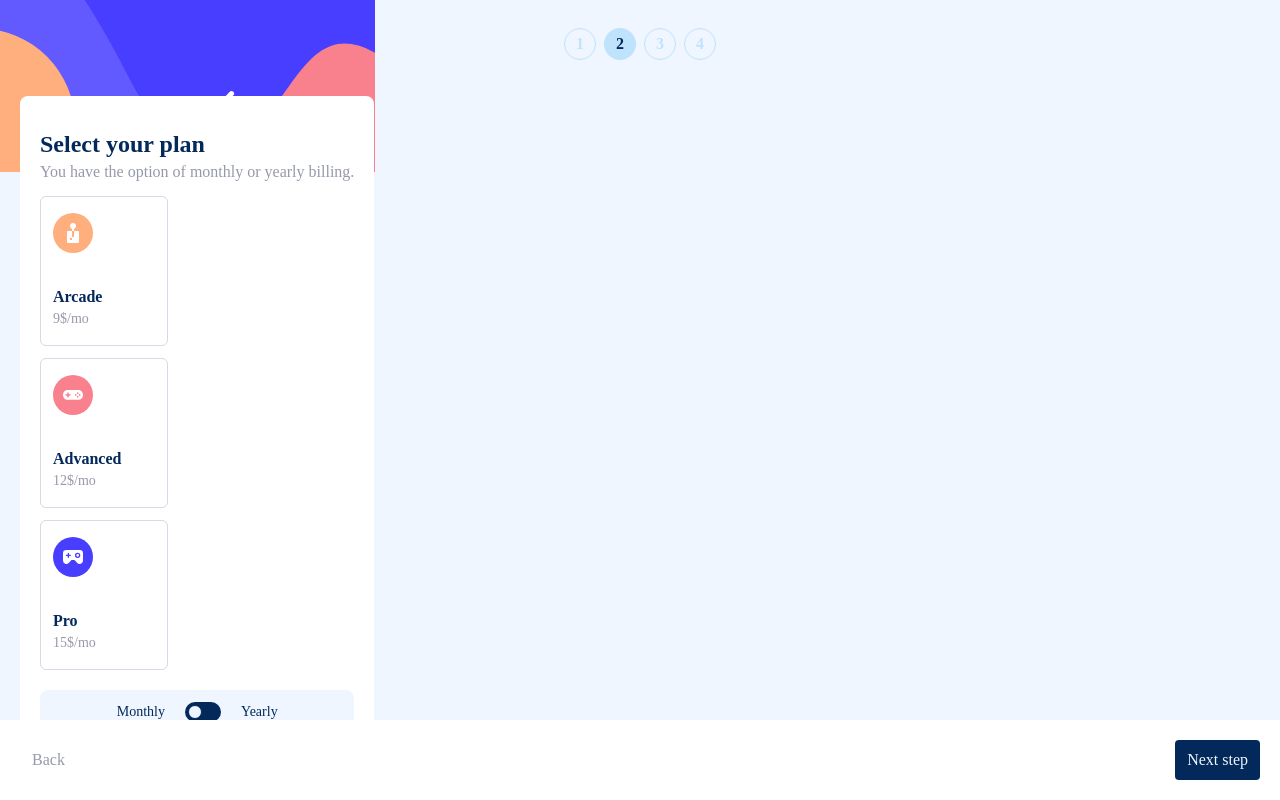
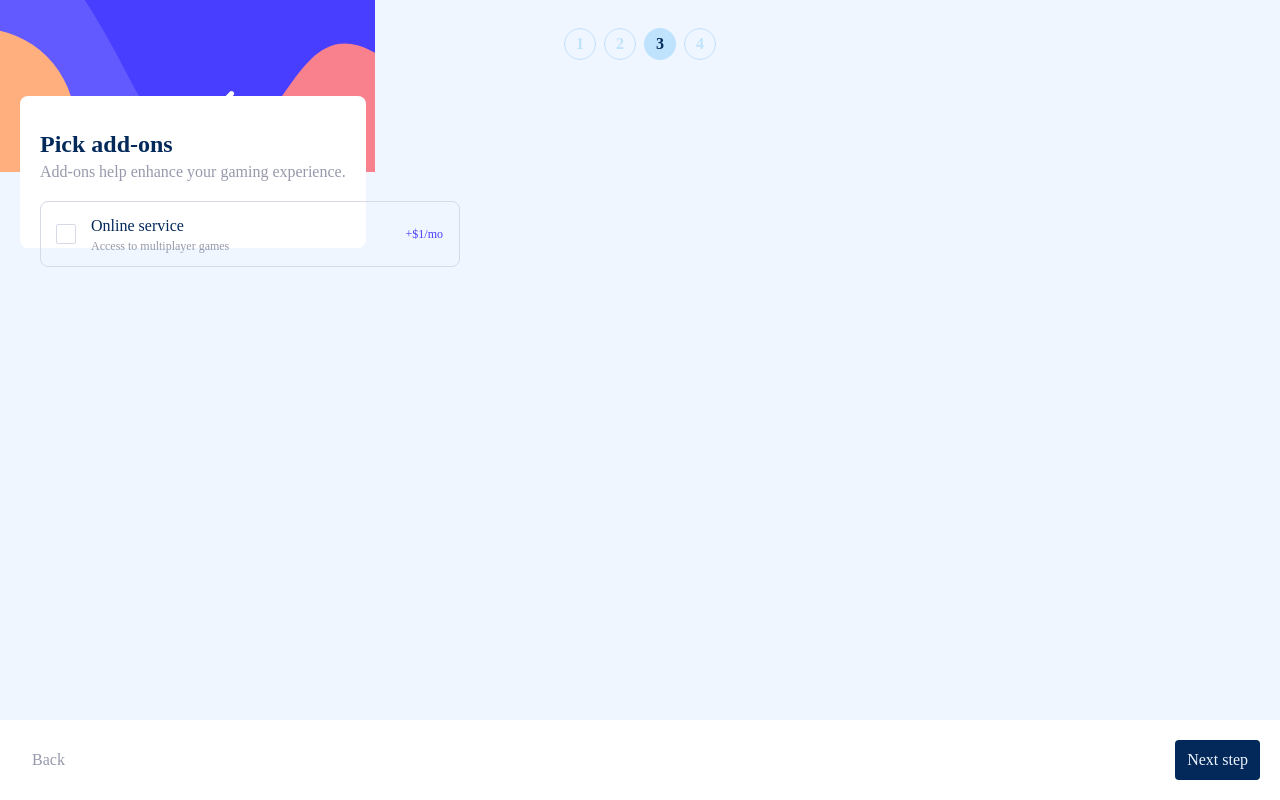
Before and after one commit to Gw3i/fm-multistep-form, an Angular app: page / in a window 1280 px wide. Built offline with nearby package versions, Linux system fonts and the light colour scheme.

Commit message:
Position steps 3 check box

```diff
--- a/src/app/components/multistep-form/multistep-form.component.html
+++ b/src/app/components/multistep-form/multistep-form.component.html
@@ -96,7 +96,9 @@
                     id="selectArcade"
                     #selectArcade
                   >
-                    {{ arcadePlan }}
+                    {{ arcadePlan }}$/{{
+                      billingPeriod === "monthly" ? "mo" : "yr"
+                    }}
                   </p>
                 </div>
               </div>
@@ -127,7 +129,9 @@
                 <div>
                   <h4 class="font-semibold">Advanced</h4>
                   <p class="text-neutral-cool-gray text-sm" id="selectAdvanced">
-                    {{ advancedPlan }}
+                    {{ advancedPlan }}$/{{
+                      billingPeriod === "monthly" ? "mo" : "yr"
+                    }}
                   </p>
                 </div>
               </div>
@@ -158,7 +162,9 @@
                 <div>
                   <h4 class="font-semibold">Pro</h4>
                   <p class="text-neutral-cool-gray text-sm" id="selectPro">
-                    {{ proPlan }}
+                    {{ proPlan }}$/{{
+                      billingPeriod === "monthly" ? "mo" : "yr"
+                    }}
                   </p>
                 </div>
               </div>
@@ -193,71 +199,31 @@
           Add-ons help enhance your gaming experience.
         </p>
 
-        <div class="flex flex-col gap-3">
-          <label
-            class="flex items-center justify-between gap-4 py-3 px-4 border border-neutral-light-gray rounded-lg"
-            for="online-service"
-          >
+        <div class="relative top-7">
+          <label class="checkbox-box" for="online-service">
             <div class="flex gap-4 items-center">
               <input
                 formControlName="online-service"
-                class="flex justify-center items-center pb-[3px] form-check-input appearance-none h-5 w-5 border border-neutral-light-gray checked:border-primary-purplish-blue rounded-sm bg-neutral-white checked:bg-primary-purplish-blue checked:before:content-link focus:outline-none transition duration-100 cursor-pointer xl:h-4 xl:w-4"
+                class="relative z-50 left-4 flex justify-center items-center pb-[3px] form-check-input appearance-none h-5 w-5 border border-neutral-light-gray checked:border-primary-purplish-blue rounded-sm bg-neutral-white checked:bg-primary-purplish-blue checked:before:content-link focus:outline-none transition duration-100 cursor-pointer xl:h-4 xl:w-4"
                 type="checkbox"
-                id="flexCheckDefault"
+                id="online-service"
               />
-
+              <div
+                class="flex items-center justify-between absolute left-0 w-[420px] py-3 pl-[50px] pr-4 border border-neutral-light-gray rounded-lg"
+              >
                 <div>
                   <h4>Online service</h4>
                   <p class="text-neutral-cool-gray text-xs">
                     Access to multiplayer games
                   </p>
                 </div>
-            </div>
-            <span class="text-primary-purplish-blue text-xs">+$1/mo</span>
-          </label>
-
-          <label
-            class="flex items-center justify-between gap-4 py-3 px-4 border border-neutral-light-gray rounded-lg"
-            for="larger-storage"
+                <span class="text-primary-purplish-blue text-xs"
+                  >+${{ onlineService }}/{{
+                    billingPeriod === "monthly" ? "mo" : "yr"
+                  }}</span
                 >
-            <div class="flex gap-4 items-center">
-              <input
-                formControlName="storage"
-                class="flex justify-center items-center pb-[3px] form-check-input appearance-none h-5 w-5 border border-neutral-light-gray rounded-sm bg-neutral-white checked:bg-primary-purplish-blue checked:border-primary-purplish-blue checked:before:content-link focus:outline-none transition duration-100 cursor-pointer xl:h-4 xl:w-4"
-                type="checkbox"
-                id="flexCheckDefault"
-              />
-
-              <div>
-                <h4>Larger Storage</h4>
-                <p class="text-neutral-cool-gray text-xs">
-                  Extra 1TB of cloud save
-                </p>
               </div>
             </div>
-            <span class="text-primary-purplish-blue text-xs">+$2/mo</span>
-          </label>
-
-          <label
-            class="flex items-center justify-between gap-4 py-2 px-4 border border-neutral-light-gray rounded-lg"
-            for="custom-profile"
-          >
-            <div class="flex gap-4 form-check items-center">
-              <input
-                formControlName="custom-profile"
-                class="flex justify-center items-center pb-[3px] form-check-input appearance-none h-5 w-5 border border-neutral-light-gray rounded-sm bg-neutral-white checked:bg-primary-purplish-blue checked:border-primary-purplish-blue checked:before:content-link focus:outline-none transition duration-100 cursor-pointer xl:h-4 xl:w-4"
-                type="checkbox"
-                id="flexCheckDefault"
-              />
-
-              <div>
-                <h4>Customizable profile</h4>
-                <p class="text-neutral-cool-gray text-xs">
-                  Custom theme on your profile
-                </p>
-              </div>
-            </div>
-            <span class="text-primary-purplish-blue text-xs">+$2/mo</span>
           </label>
         </div>
       </div>
@@ -273,7 +239,9 @@
           <div class="flex justify-between items-center">
             <div class="mb-3">
               <h4 class="text-primary-marine font-semibold">
-                Arcade (Monthly)
+                Arcade ({{
+                  billingPeriod === "monthly" ? "Monthly" : "Yearly"
+                }})
               </h4>
               <a href="#" type="button" class="underline text-neutral-cool-gray"
                 >Change</a
@@ -349,34 +317,4 @@
       </div>
     </div>
   </form>
-
-  <!-- <div
-    *ngIf="!lastPage"
-    class="xl:hidden absolute bottom-0 w-screen p-5 flex justify-between bg-neutral-white"
-    [ngClass]="{ 'flex-row-reverse': currentStep === 1 }"
-  >
-    <button
-      *ngIf="currentStep >= 2"
-      (click)="changePage(false)"
-      type="button"
-      class="text-neutral-cool-gray px-3 py-2 rounded"
-    >
-      Back
-    </button>
-    <button
-      *ngIf="currentStep !== 4"
-      (click)="changePage(true)"
-      type="button"
-      class="bg-primary-marine text-neutral-magnolia px-3 py-2 rounded"
-    >
-      Next step
-    </button>
-    <button
-      *ngIf="currentStep === 4"
-      type="submit"
-      class="bg-primary-purplish-blue text-neutral-magnolia px-3 py-2 rounded"
-    >
-      Confirm
-    </button>
-  </div> -->
 </div>
--- a/src/app/components/multistep-form/multistep-form.component.ts
+++ b/src/app/components/multistep-form/multistep-form.component.ts
@@ -20,12 +20,16 @@ import { StepperComponent } from '../stepper/stepper.component';
   changeDetection: ChangeDetectionStrategy.OnPush,
 })
 export class MultistepFormComponent implements OnInit {
-  currentStep = 2;
+  currentStep = 3;
   lastPage = false;
   form!: FormGroup;
-  arcadePlan = '9$/mo';
-  advancedPlan = '12$/mo';
-  proPlan = '15$/mo';
+  billingPeriod: 'monthly' | 'yearly' = 'monthly';
+  arcadePlan = 9;
+  advancedPlan = 12;
+  proPlan = 15;
+  onlineService = 1;
+  storage = 2;
+  customProfile = 2;
 
   @ViewChild('selectArcade')
   selectArcade!: ElementRef;
@@ -51,13 +55,21 @@ export class MultistepFormComponent implements OnInit {
   changeBillingPeriod() {
     let isYearly = this.form.controls['billingPeriod'].value;
     if (isYearly) {
-      this.arcadePlan = '90$/yr';
-      this.advancedPlan = '120$/yr';
-      this.proPlan = '150$/yr';
+      this.billingPeriod = 'yearly';
+      this.arcadePlan = 90;
+      this.advancedPlan = 120;
+      this.proPlan = 150;
+      this.onlineService = 10;
+      this.storage = 20;
+      this.customProfile = 20;
     } else {
-      this.arcadePlan = '9$/mo';
-      this.advancedPlan = '12$/mo';
-      this.proPlan = '15$/mo';
+      this.billingPeriod = 'monthly';
+      this.arcadePlan = 9;
+      this.advancedPlan = 12;
+      this.proPlan = 15;
+      this.onlineService = 1;
+      this.storage = 2;
+      this.customProfile = 2;
     }
   }
 
```
Lines whose indentation alone changed are shown as unchanged.
